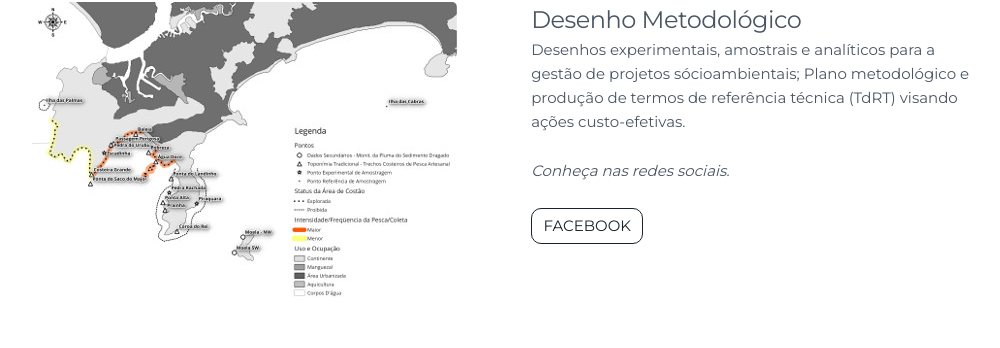
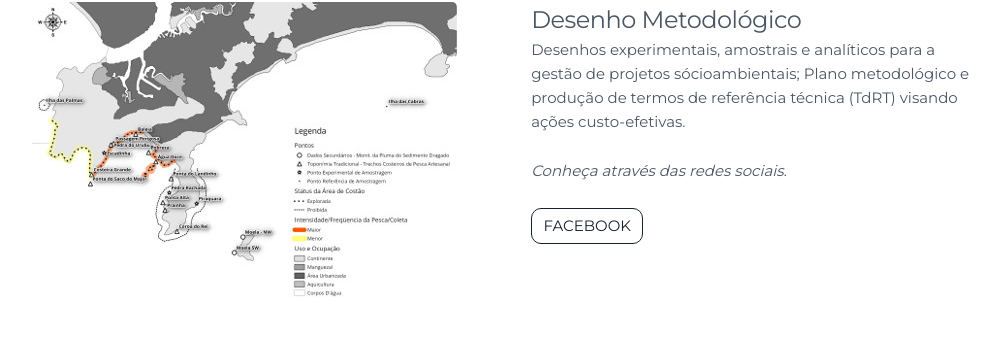
Before and after one commit to leroy1977/eQ1, a Jekyll site: the page built from index.html, in a window 1280 px wide and 900 px high, scrolled down 2090 px. Shown: the part 99-447 px from the top of the window, without its empty margins (128-1128 px from the left). Built offline with Jekyll 4.4.1, drawn with Linux system fonts in a browser that asks for light colours; some of the changed text lies outside the part shown.

Commit message:
Update projects.html

```diff
--- a/_includes/projects.html
+++ b/_includes/projects.html
@@ -24,7 +24,7 @@
          <li> Aplicação: planejamento de estudos ambientais. </li>
       </ul> -->
       <p>Desenhos experimentais, amostrais e analíticos para a gestão de projetos sócioambientais; Plano metodológico e produção de termos de referência técnica (TdRT) visando ações custo-efetivas.</p>
-      <p> <i> <font color= #4B5664> Conheça nas redes sociais. </i> </p>
+      <p> <i> <font color= #4B5664> Conheça através das redes sociais. </i> </p>
       <a class="project-link" href="https://www.facebook.com/eQuanta.env{{site.facebook_username}}">FACEBOOK</a>
     </div>
   </div>
@@ -52,7 +52,7 @@
         <li> Aplicação: tradução/aplicação técno-científica e didática e educação <i> outdoor. </i> </li>
       </ul> -->
       <p>Planos de Manejo, Desenvolvimento de Roteiros e Trilhas Interpretativas do Patrimônio Natural, Capacitação de Monitores, Implantação de Parcelas de Reflorestamento Pedagógico, Elaboração de Guias de Campo, Cartilhas, Planos Interpretativos e Sinalização em Trilhas, Mapas e Publicações Impressas.</p>
-      <p> <i> <font color= #4B5664> Conheça nas redes sociais. </i> </p>
+      <p> <i> <font color= #4B5664> Conheça através das redes sociais. </i> </p>
       <a class="project-link" href="https://www.facebook.com/eQuanta.env{{site.facebook_username}}">FACEBOOK</a>
     </div>
   </div>
```
